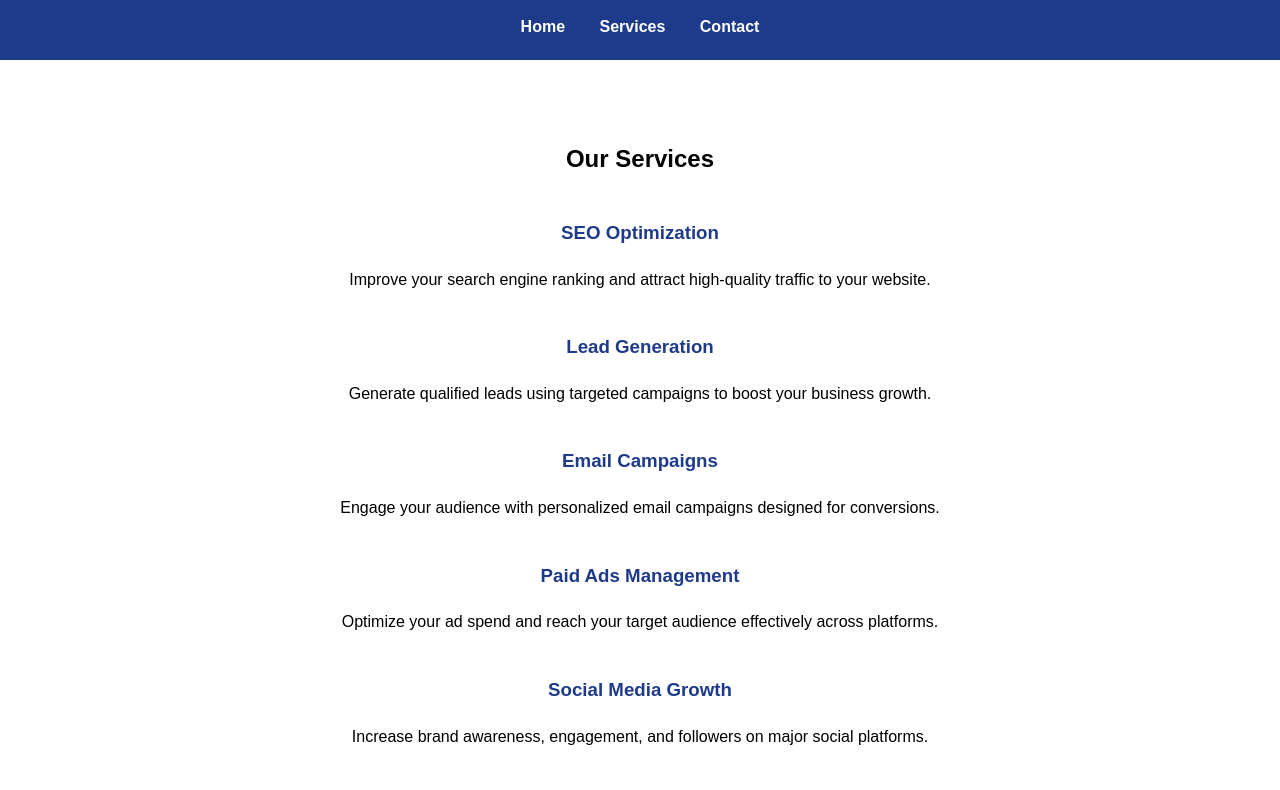
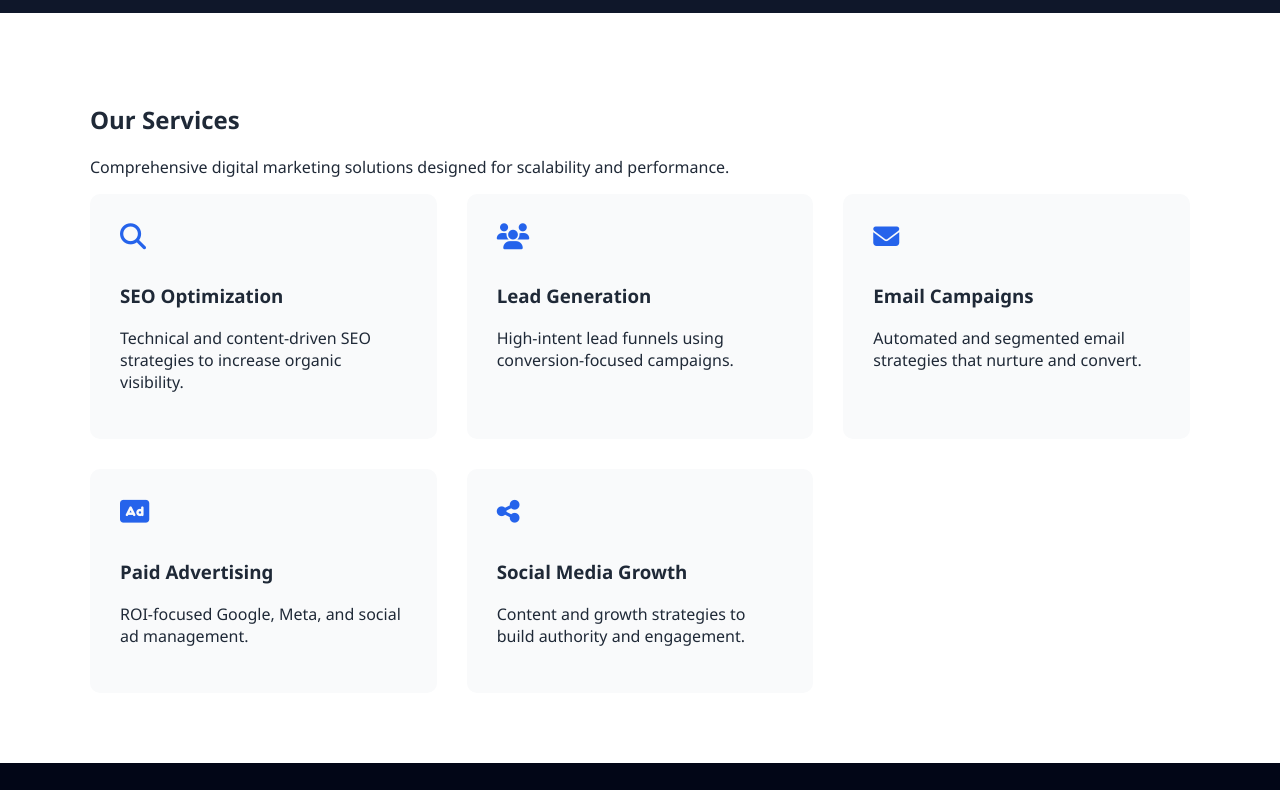
Before and after one commit to millat-fullstack/surma-cloud, a plain HTML site: page services.html in a window 1280 px wide. Shown: the part 100-890 px from the top of the page. Drawn offline with Linux system fonts and the light colour scheme.

Commit message:
Revamp services.html with new layout and icons
Updated the services page layout and content for better presentation and added Font Awesome icons.

```diff
--- a/services.html
+++ b/services.html
@@ -3,59 +3,89 @@
 <head>
 <meta charset="UTF-8">
 <meta name="viewport" content="width=device-width, initial-scale=1.0">
-    <title>Surma Cloud Services</title>
+<title>Services | Surma Cloud</title>
+
+<link rel="stylesheet" href="https://cdnjs.cloudflare.com/ajax/libs/font-awesome/6.5.1/css/all.min.css">
+
 <style>
-        body { font-family: Arial, sans-serif; margin:0; padding:0; line-height:1.6; }
-        header { background: #1e3a8a; color: white; padding: 20px 0; text-align: center; }
-        nav a { color: white; margin: 0 15px; text-decoration: none; font-weight: bold; }
-        section { padding: 60px 20px; text-align: center; }
-        .service { margin: 40px 0; }
-        .service h3 { color: #1e3a8a; }
-        footer { background:#111827; color:white; text-align:center; padding:20px 0; margin-top:40px; }
+body { font-family: "Segoe UI", Arial, sans-serif; margin:0; color:#1f2937; }
+header { background:#0f172a; color:white; padding:20px 0; }
+nav { max-width:1100px; margin:auto; padding:0 20px; display:flex; justify-content:space-between; }
+nav a { color:white; margin-left:20px; text-decoration:none; }
+section { max-width:1100px; margin:auto; padding:70px 20px; }
+.services {
+    display:grid;
+    grid-template-columns: repeat(auto-fit, minmax(280px, 1fr));
+    gap:30px;
+}
+.card {
+    background:#f9fafb;
+    padding:30px;
+    border-radius:10px;
+}
+.card i {
+    font-size:26px;
+    color:#2563eb;
+    margin-bottom:15px;
+}
+footer { background:#020617; color:#9ca3af; text-align:center; padding:25px 0; }
 </style>
 </head>
+
 <body>
 
 <header>
-    <h1>Surma Cloud</h1>
 <nav>
+    <h2>Surma Cloud</h2>
+    <div>
         <a href="index.html">Home</a>
         <a href="services.html">Services</a>
         <a href="contact.html">Contact</a>
+    </div>
 </nav>
 </header>
 
 <section>
-    <h2>Our Services</h2>
+<h1>Our Services</h1>
+<p>Comprehensive digital marketing solutions designed for scalability and performance.</p>
 
-    <div class="service">
+<div class="services">
+
+<div class="card">
+    <i class="fa-solid fa-magnifying-glass"></i>
     <h3>SEO Optimization</h3>
-        <p>Improve your search engine ranking and attract high-quality traffic to your website.</p>
+    <p>Technical and content-driven SEO strategies to increase organic visibility.</p>
 </div>
 
-    <div class="service">
+<div class="card">
+    <i class="fa-solid fa-users"></i>
     <h3>Lead Generation</h3>
-        <p>Generate qualified leads using targeted campaigns to boost your business growth.</p>
+    <p>High-intent lead funnels using conversion-focused campaigns.</p>
 </div>
 
-    <div class="service">
+<div class="card">
+    <i class="fa-solid fa-envelope"></i>
     <h3>Email Campaigns</h3>
-        <p>Engage your audience with personalized email campaigns designed for conversions.</p>
+    <p>Automated and segmented email strategies that nurture and convert.</p>
 </div>
 
-    <div class="service">
-        <h3>Paid Ads Management</h3>
-        <p>Optimize your ad spend and reach your target audience effectively across platforms.</p>
+<div class="card">
+    <i class="fa-solid fa-rectangle-ad"></i>
+    <h3>Paid Advertising</h3>
+    <p>ROI-focused Google, Meta, and social ad management.</p>
 </div>
 
-    <div class="service">
+<div class="card">
+    <i class="fa-solid fa-share-nodes"></i>
     <h3>Social Media Growth</h3>
-        <p>Increase brand awareness, engagement, and followers on major social platforms.</p>
+    <p>Content and growth strategies to build authority and engagement.</p>
+</div>
+
 </div>
 </section>
 
 <footer>
-    <p>&copy; 2025 Surma Cloud. All Rights Reserved.</p>
+<p>© 2025 Surma Cloud. All rights reserved.</p>
 </footer>
 
 </body>
```
Lines whose indentation alone changed are shown as unchanged.
